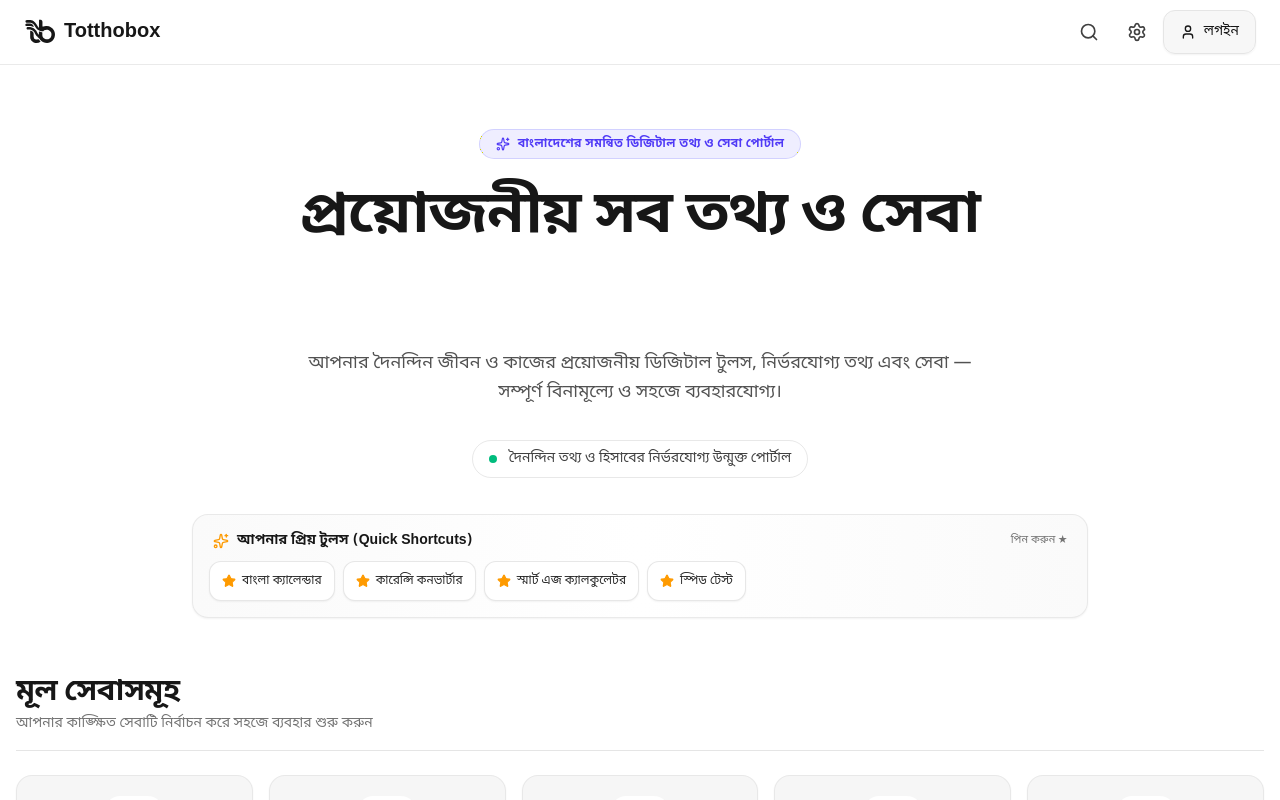
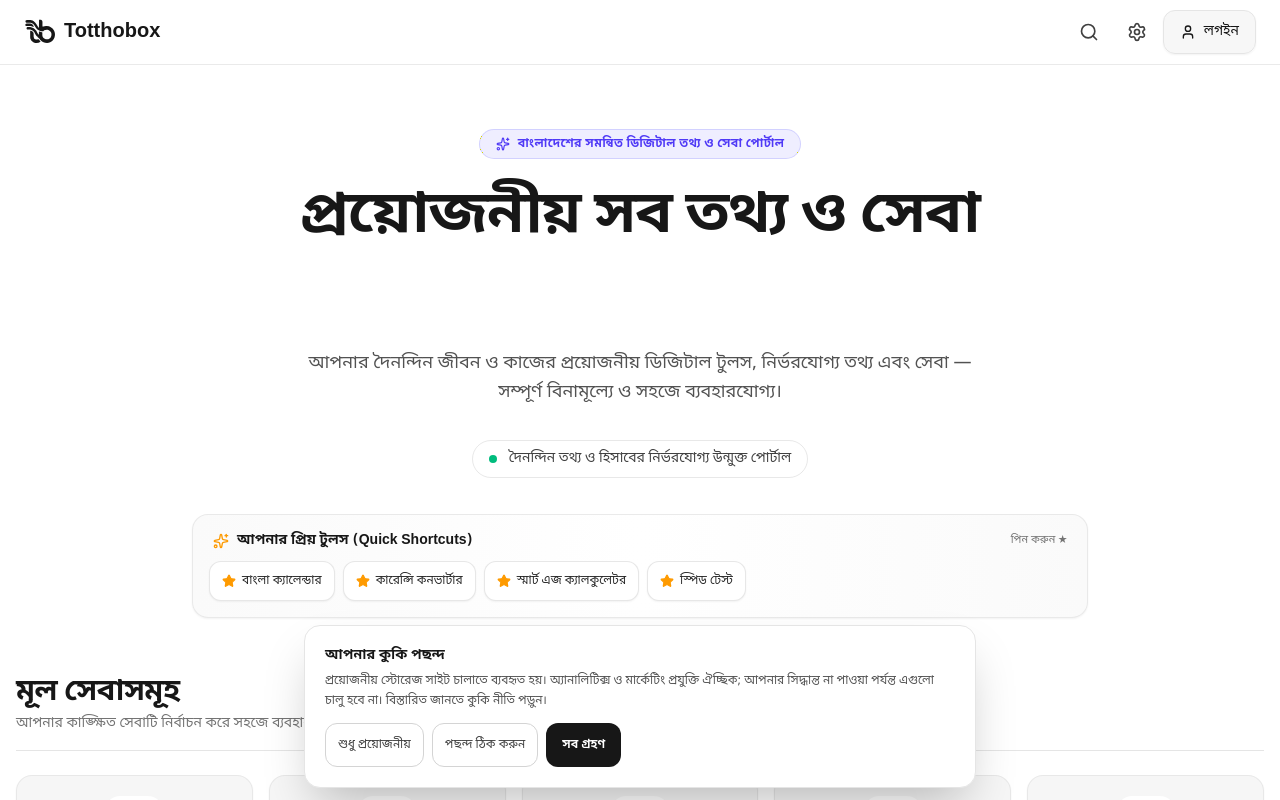
Before and after one commit to mariamsara77/totthobox-fontend, a Next.js app: page / in a window 1280 px wide. Shown: the top 800 px of the page. Built offline with nearby package versions, Linux system fonts and the light colour scheme; no server answers.

Commit message:
fix(consent): make optional tracking opt-in and actionable

```diff
--- a/components/CookieSettings.tsx
+++ b/components/CookieSettings.tsx
@@ -8,24 +8,29 @@ export default function CookieSettings() {
   const [isOpen, setIsOpen] = useState(false);
   const [isExpanded, setIsExpanded] = useState(false);
   const [settings, setSettings] = useState({
-    analytics: true,
-    marketing: true,
+    analytics: false,
+    marketing: false,
   });
+  const [showBanner, setShowBanner] = useState(false);
 
   useEffect(() => {
     const saved = localStorage.getItem("cookie_consent");
-    if (!saved) return;
+    if (!saved) {
+      setSettings({ analytics: false, marketing: false });
+      setShowBanner(true);
+      return;
+    }
 
     try {
       const data = JSON.parse(saved);
       setSettings({
-        analytics: data.analytics ?? true,
-        marketing: data.marketing ?? true,
+        analytics: data.analytics === true,
+        marketing: data.marketing === true,
       });
+      setShowBanner(false);
     } catch {
-      if (saved === "necessary") {
-        setSettings({ analytics: false, marketing: false });
-      }
+      setSettings({ analytics: false, marketing: false });
+      setShowBanner(true);
     }
   }, []);
 
@@ -42,14 +47,61 @@ export default function CookieSettings() {
       analytics: necessaryOnly ? false : all ? true : settings.analytics,
       marketing: necessaryOnly ? false : all ? true : settings.marketing,
       timestamp: Date.now(),
+      version: 1,
     };
     localStorage.setItem("cookie_consent", JSON.stringify(prefs));
     setSettings({ analytics: prefs.analytics, marketing: prefs.marketing });
     setIsOpen(false);
+    setShowBanner(false);
+    window.dispatchEvent(
+      new CustomEvent("totthobox:consent-updated", {
+        detail: { analytics: prefs.analytics, marketing: prefs.marketing },
+      }),
+    );
   };
 
   return (
     <>
+      {showBanner && (
+        <section
+          role="region"
+          aria-label="কুকি সম্মতি"
+          className="fixed inset-x-3 bottom-3 z-[60] mx-auto max-w-2xl rounded-2xl border border-zinc-200 bg-white p-4 shadow-2xl dark:border-zinc-700 dark:bg-zinc-900 sm:inset-x-6 sm:p-5"
+        >
+          <h2 className="text-sm font-semibold text-zinc-900 dark:text-zinc-100">
+            আপনার কুকি পছন্দ
+          </h2>
+          <p className="mt-1.5 text-xs leading-relaxed text-zinc-600 dark:text-zinc-400">
+            প্রয়োজনীয় স্টোরেজ সাইট চালাতে ব্যবহৃত হয়। অ্যানালিটিক্স ও মার্কেটিং
+            প্রযুক্তি ঐচ্ছিক; আপনার সিদ্ধান্ত না পাওয়া পর্যন্ত এগুলো চালু হবে না।
+            বিস্তারিত জানতে কুকি নীতি পড়ুন।
+          </p>
+          <div className="mt-3 flex flex-wrap gap-2">
+            <button
+              type="button"
+              onClick={() => save(false, true)}
+              className="min-h-11 rounded-xl border border-zinc-300 px-3 py-2 text-xs font-medium text-zinc-700 transition hover:bg-zinc-100 dark:border-zinc-700 dark:text-zinc-200 dark:hover:bg-zinc-800"
+            >
+              শুধু প্রয়োজনীয়
+            </button>
+            <button
+              type="button"
+              onClick={() => setIsOpen(true)}
+              className="min-h-11 rounded-xl border border-zinc-300 px-3 py-2 text-xs font-medium text-zinc-700 transition hover:bg-zinc-100 dark:border-zinc-700 dark:text-zinc-200 dark:hover:bg-zinc-800"
+            >
+              পছন্দ ঠিক করুন
+            </button>
+            <button
+              type="button"
+              onClick={() => save(true)}
+              className="min-h-11 rounded-xl bg-zinc-900 px-4 py-2 text-xs font-semibold text-white transition hover:opacity-90 dark:bg-zinc-100 dark:text-zinc-900"
+            >
+              সব গ্রহণ
+            </button>
+          </div>
+        </section>
+      )}
+
       {/* Trigger */}
       <button
         type="button"
```
